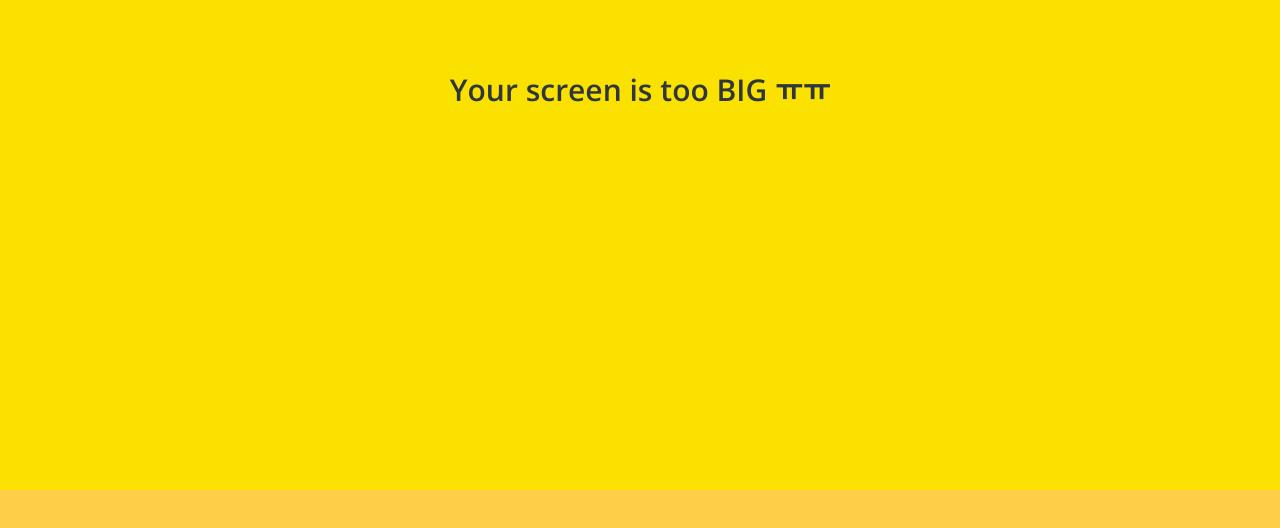
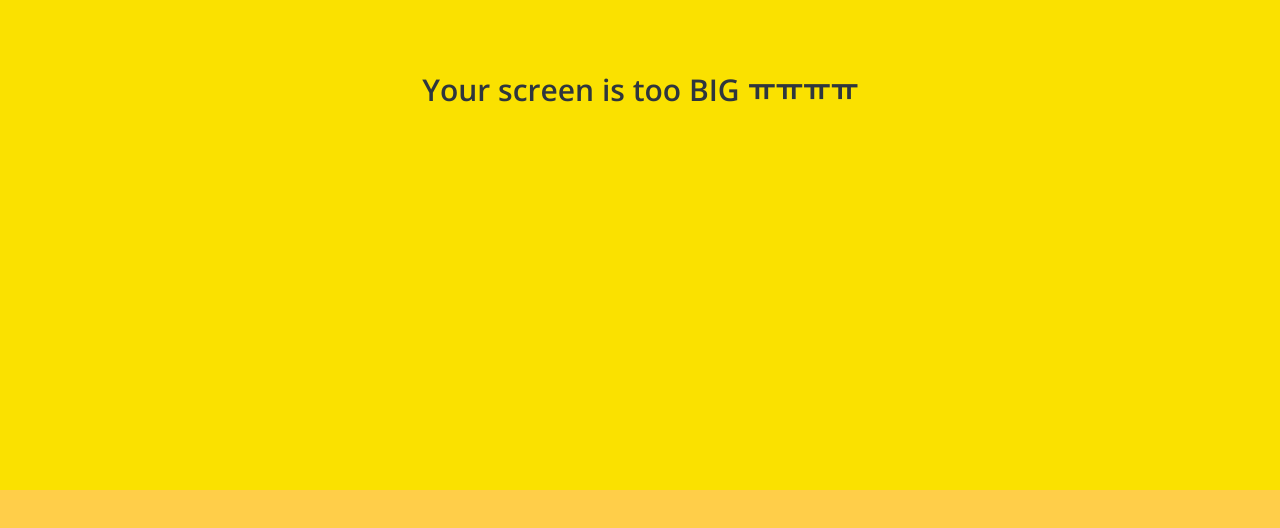
Before and after one commit to JamieOblique/kakao-clone, a plain HTML site: page chat.html in a window 1280 px wide. Shown: the part 310-838 px from the top of the page. Drawn offline with nearby package versions, Linux system fonts and the light colour scheme.

Commit message:
ㅠㅠㅠㅠ

```diff
--- a/chat.html
+++ b/chat.html
@@ -76,7 +76,7 @@
     </form>
 
     <div id="no-mobile">
-      <span>Your screen is too BIG ㅠㅠ</span>
+      <span>Your screen is too BIG ㅠㅠㅠㅠ</span>
     </div>
 
     <script
```
Also changed, not shown: chats.html (+1 -1 lines), find.html (+1 -1 lines), friends.html (+1 -1 lines), index.html (+1 -1 lines), more.html (+1 -1 lines).
